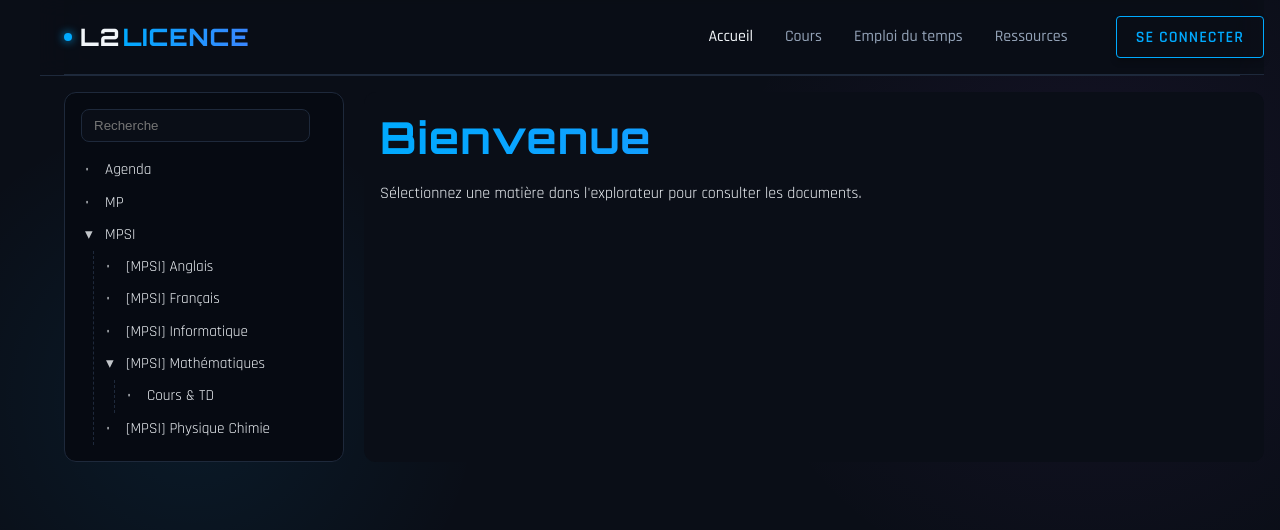
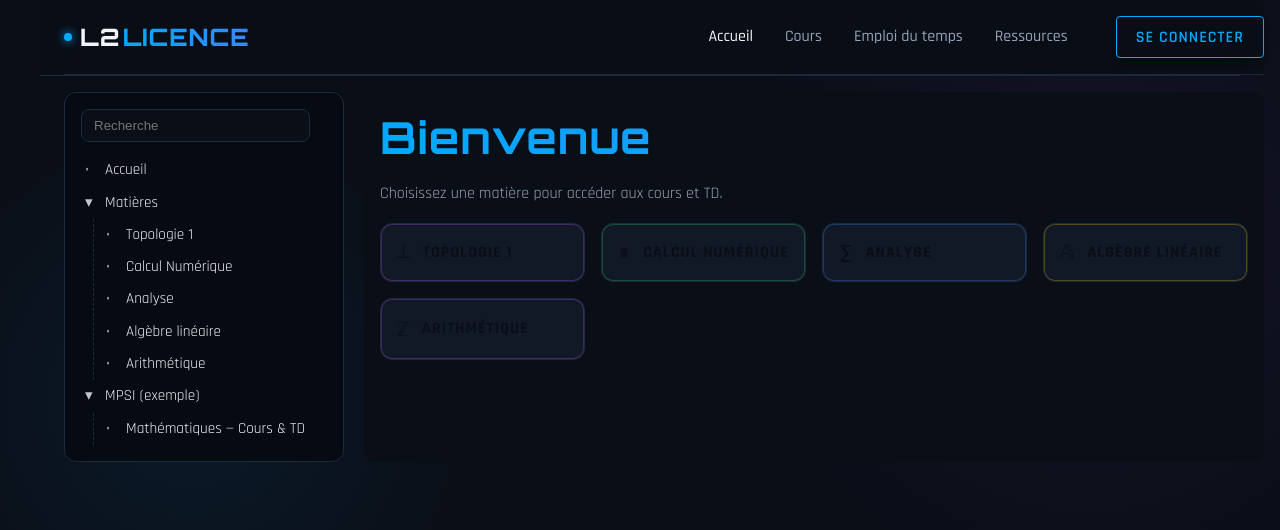
Before and after one commit to Grimm02938/L2-LICENCE, a Vue app: page / in a window 1280 px wide. Shown: the top 530 px of the page. Built offline with nearby package versions, Linux system fonts and the light colour scheme.

Commit message:
feat(subjects): nouvelles matières (Topologie 1, Calcul Numérique, Analyse, Algèbre linéaire, Arithmétique) + page générique et nouvelle home

```diff
--- a/src/pages/Home.vue
+++ b/src/pages/Home.vue
@@ -1,10 +1,34 @@
 <script setup lang="ts">
 import PageLayout from '../shared/PageLayout.vue'
+import { subjects } from '../shared/data/subjects'
+import { useRouter } from 'vue-router'
+const router = useRouter()
+function go(slug: string){ router.push(`/matiere/${slug}`) }
 </script>
 
 <template>
   <PageLayout>
     <template #title>Bienvenue</template>
-    <p>Sélectionnez une matière dans l'explorateur pour consulter les documents.</p>
+    <p class="lead">Choisissez une matière pour accéder aux cours et TD.</p>
+
+    <div class="tiles">
+      <button v-for="s in subjects" :key="s.slug" class="tile" :data-accent="s.accent" @click="go(s.slug)">
+        <span class="icon">{{ s.icon ?? '∑' }}</span>
+        <span class="name">{{ s.name }}</span>
+      </button>
+    </div>
   </PageLayout>
 </template>
+
+<style scoped>
+.lead{ color: var(--text-secondary); margin-bottom: 1rem }
+.tiles{ display:grid; grid-template-columns: repeat(auto-fill,minmax(180px,1fr)); gap:1rem }
+.tile{ text-align:left; background: var(--card-bg); border:1px solid var(--border-color); border-radius:.75rem; padding:1rem; display:flex; align-items:center; gap:.75rem }
+.tile:hover{ transform: translateY(-2px); box-shadow: var(--shadow-md) }
+.icon{ font-size:1.2rem; opacity:.9 }
+.name{ font-weight:700 }
+[data-accent="purple"]{ box-shadow: inset 0 0 0 1px rgba(168,85,247,.3) }
+[data-accent="green"]{ box-shadow: inset 0 0 0 1px rgba(34,197,94,.3) }
+[data-accent="yellow"]{ box-shadow: inset 0 0 0 1px rgba(234,179,8,.3) }
+[data-accent="blue"]{ box-shadow: inset 0 0 0 1px rgba(59,130,246,.3) }
+</style>
--- /dev/null
+++ b/src/pages/SubjectPage.vue
@@ -0,0 +1,44 @@
+<script setup lang="ts">
+import { computed } from 'vue'
+import { useRoute } from 'vue-router'
+import PageLayout from '../shared/PageLayout.vue'
+import SubjectSectionCard from '../shared/SubjectSectionCard.vue'
+import CollapsiblePanel from '../shared/CollapsiblePanel.vue'
+import { subjects } from '../shared/data/subjects'
+
+const route = useRoute()
+const subject = computed(() => subjects.find(s => s.slug === String(route.params.slug)))
+</script>
+
+<template>
+  <PageLayout>
+    <template #title>{{ subject?.name ?? 'Matière' }}</template>
+
+    <div v-if="subject" class="sections">
+      <SubjectSectionCard
+        v-for="sec in subject.sections"
+        :key="sec.id"
+        :title="sec.title"
+        :description="sec.description"
+        :accent="subject.accent"
+      >
+        <CollapsiblePanel v-for="grp in sec.groups" :key="grp.id" :title="grp.title">
+          <ul class="links">
+            <li v-for="l in grp.links" :key="l.label">
+              <a class="chip" :href="l.href" target="_blank" rel="noopener">{{ l.label }}</a>
+            </li>
+          </ul>
+        </CollapsiblePanel>
+      </SubjectSectionCard>
+    </div>
+
+    <p v-else>Aucune donnée trouvée pour cette matière.</p>
+  </PageLayout>
+</template>
+
+<style scoped>
+.sections { display: grid; gap: 1.25rem; }
+.links { display: grid; gap: .5rem; list-style: none; padding: 0; }
+.chip { display:inline-block; padding:.25rem .6rem; border-radius:.5rem; background: rgba(148,163,184,.12); border:1px solid rgba(148,163,184,.24); }
+.chip:hover { background: rgba(148,163,184,.18); }
+</style>
--- a/src/shared/ExplorerSidebar.vue
+++ b/src/shared/ExplorerSidebar.vue
@@ -2,22 +2,15 @@
 import { ref, computed } from 'vue'
 import { useRouter } from 'vue-router'
 import TreeNode from './TreeNode.vue'
+import { subjects } from './data/subjects'
 
 const q = ref('')
 const router = useRouter()
 
 const items = [
-  { label: 'Agenda', path: '/' },
-  { label: 'MP', path: '/' },
-  { label: 'MPSI', children: [
-    { label: '[MPSI] Anglais', path: '/' },
-    { label: '[MPSI] Français', path: '/' },
-    { label: '[MPSI] Informatique', path: '/' },
-    { label: '[MPSI] Mathématiques', children: [
-      { label: 'Cours & TD', path: '/MPSI/Mathematiques/Cours_TD' },
-    ] },
-    { label: '[MPSI] Physique Chimie', path: '/' },
-  ] }
+  { label: 'Accueil', path: '/' },
+  { label: 'Matières', children: subjects.map(s => ({ label: s.name, path: `/matiere/${s.slug}` })) },
+  { label: 'MPSI (exemple)', children: [ { label: 'Mathématiques — Cours & TD', path: '/MPSI/Mathematiques/Cours_TD' } ] }
 ]
 
 const filtered = computed(() => {
--- /dev/null
+++ b/src/shared/data/subjects.ts
@@ -0,0 +1,79 @@
+export type Subject = {
+  slug: string
+  name: string
+  accent: 'purple'|'green'|'yellow'|'blue'
+  icon?: string
+  sections: {
+    id: string
+    title: string
+    description?: string
+    groups: {
+      id: string
+      title: string
+      links: { label: string; href: string }[]
+    }[]
+  }[]
+}
+
+export const subjects: Subject[] = [
+  {
+    slug: 'topologie-1',
+    name: 'Topologie 1',
+    accent: 'purple',
+    icon: '⟂',
+    sections: [
+      { id: 'intro', title: 'Bases de la topologie', description: 'Ouverts, fermés, adhérences.', groups: [
+        { id: 'cours', title: 'Cours', links: [ { label: 'Chapitre : Ouvrir', href: '#' } ] },
+        { id: 'td', title: 'TD', links: [ { label: 'Énoncé : Ouvrir', href: '#' }, { label: 'Correction : Ouvrir', href: '#' } ] },
+      ]}
+    ]
+  },
+  {
+    slug: 'calcul-numerique',
+    name: 'Calcul Numérique',
+    accent: 'green',
+    icon: '∎',
+    sections: [
+      { id: 'approx', title: 'Approximation et erreurs', description: 'Erreurs absolues et relatives.', groups: [
+        { id: 'cours', title: 'Cours', links: [ { label: 'Chapitre : Ouvrir', href: '#' } ] },
+        { id: 'td', title: 'TD', links: [ { label: 'Énoncé : Ouvrir', href: '#' }, { label: 'Correction : Ouvrir', href: '#' } ] },
+      ]}
+    ]
+  },
+  {
+    slug: 'analyse',
+    name: 'Analyse',
+    accent: 'blue',
+    icon: '∑',
+    sections: [
+      { id: 'series', title: 'Séries et convergence', groups: [
+        { id: 'cours', title: 'Cours', links: [ { label: 'Chapitre : Ouvrir', href: '#' } ] },
+        { id: 'td', title: 'TD', links: [ { label: 'Énoncé : Ouvrir', href: '#' }, { label: 'Correction : Ouvrir', href: '#' } ] },
+      ]}
+    ]
+  },
+  {
+    slug: 'algebre-lineaire',
+    name: 'Algèbre linéaire',
+    accent: 'yellow',
+    icon: '𝔸',
+    sections: [
+      { id: 'matrices', title: 'Matrices et applications linéaires', groups: [
+        { id: 'cours', title: 'Cours', links: [ { label: 'Chapitre : Ouvrir', href: '#' } ] },
+        { id: 'td', title: 'TD', links: [ { label: 'Énoncé : Ouvrir', href: '#' }, { label: 'Correction : Ouvrir', href: '#' } ] },
+      ]}
+    ]
+  },
+  {
+    slug: 'arithmetique',
+    name: 'Arithmétique',
+    accent: 'purple',
+    icon: 'ℤ',
+    sections: [
+      { id: 'div', title: 'Divisibilité et congruences', groups: [
+        { id: 'cours', title: 'Cours', links: [ { label: 'Chapitre : Ouvrir', href: '#' } ] },
+        { id: 'td', title: 'TD', links: [ { label: 'Énoncé : Ouvrir', href: '#' }, { label: 'Correction : Ouvrir', href: '#' } ] },
+      ]}
+    ]
+  },
+]
```
Also changed, not shown: src/router/index.ts (+5 -2 lines).
